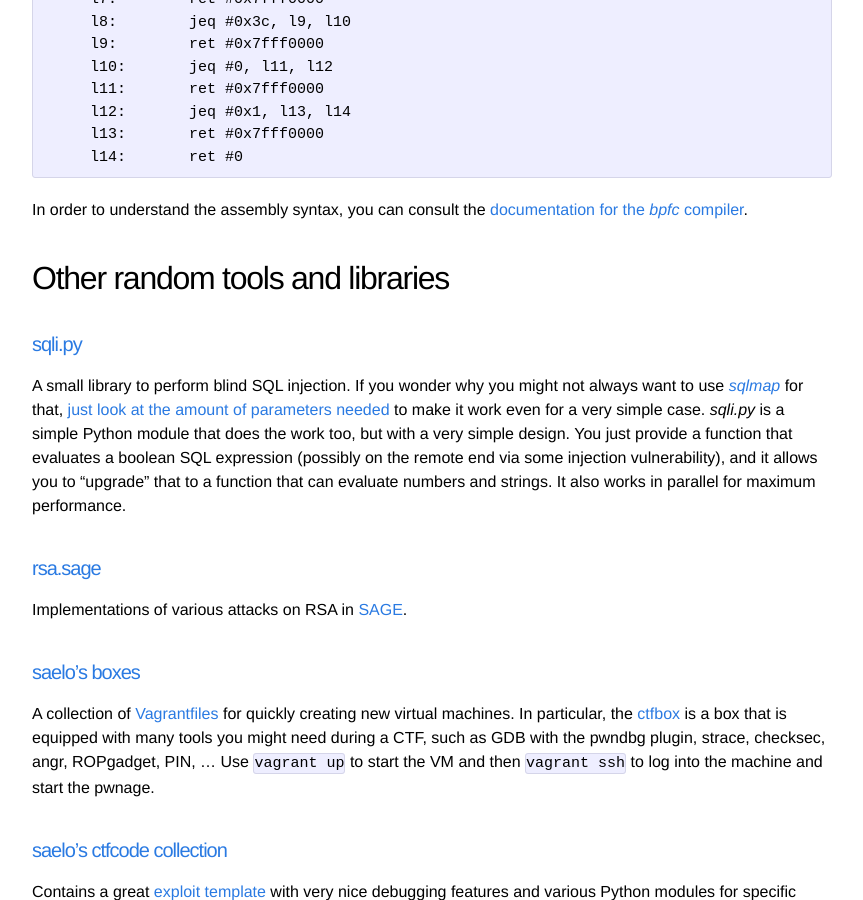
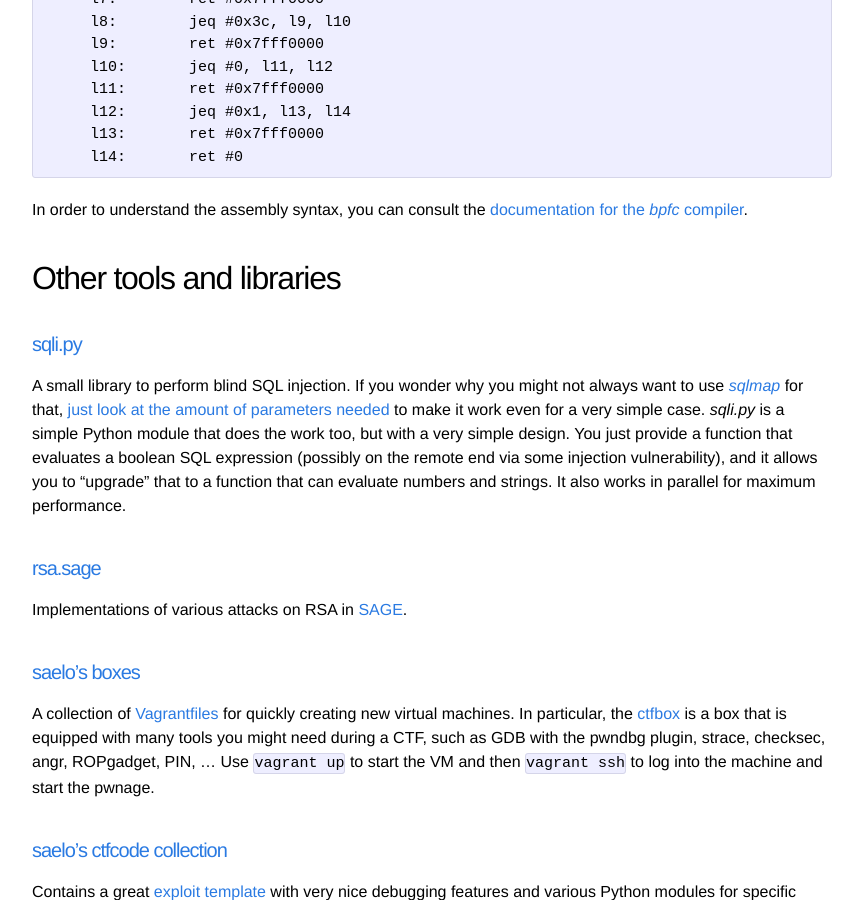
Before and after one commit to kitctf/www, a Jekyll site: the page built from tools.md, in a window 1280 px wide and 900 px high, scrolled down 2874 px. Shown: the whole window, without its empty margins (208-1071 px from the left). Built offline with Jekyll 4.4.1, drawn with Linux system fonts in a browser that asks for light colours.

Commit message:
Update tools.md

```diff
--- a/tools.md
+++ b/tools.md
@@ -147,9 +147,9 @@
 In order to understand the assembly syntax, you can consult the
 [documentation for the *bpfc* compiler](http://man7.org/linux/man-pages/man8/bpfc.8.htm).
 
-## Other random tools and libraries
+## Other tools and libraries
 
-#### [sqli.py](https://github.com/niklasb/ctf-tools/sqli.py)
+#### [sqli.py](https://github.com/niklasb/ctf-tools/blob/master/sqli.py)
 
 A small library to perform blind SQL injection. If you wonder why you might not
 always want to use [*sqlmap*](http://sqlmap.org/) for that, [just look at the amount of parameters
```
